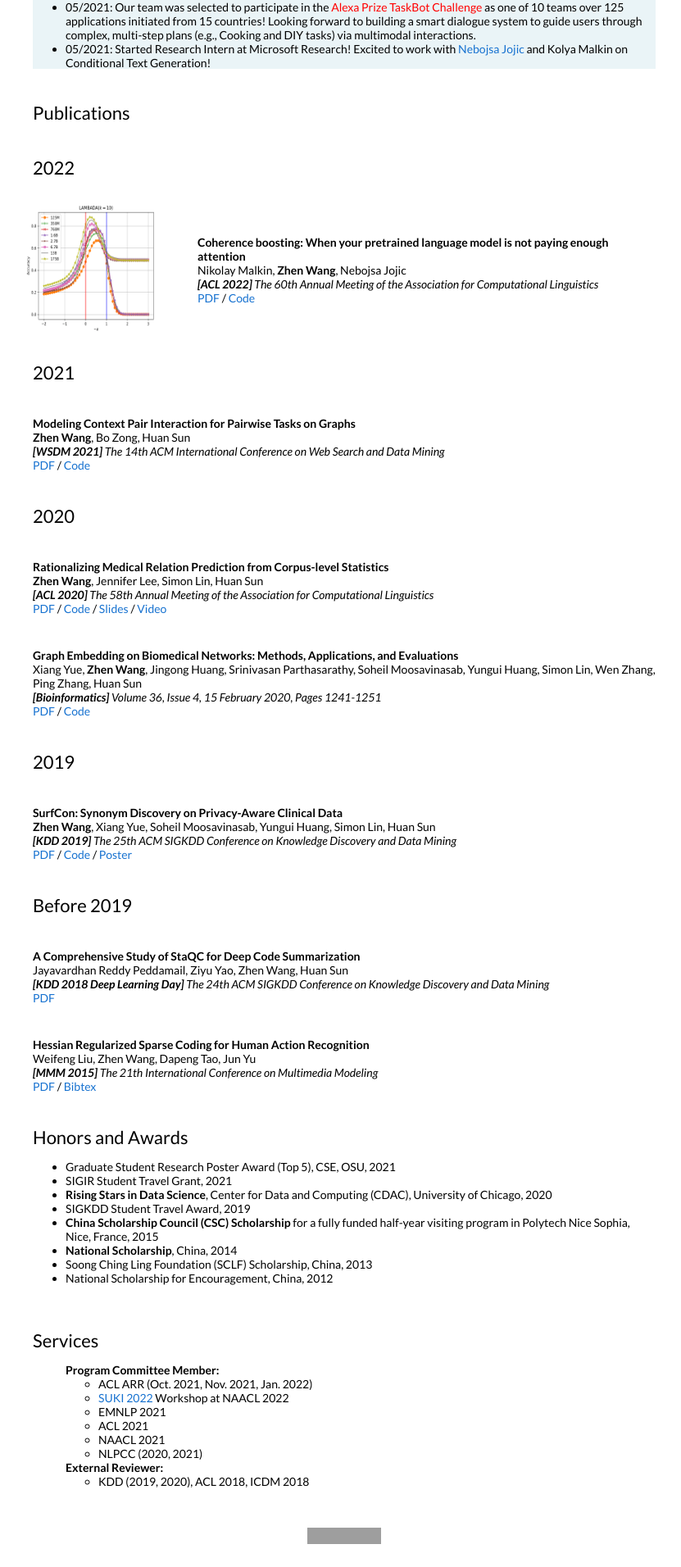
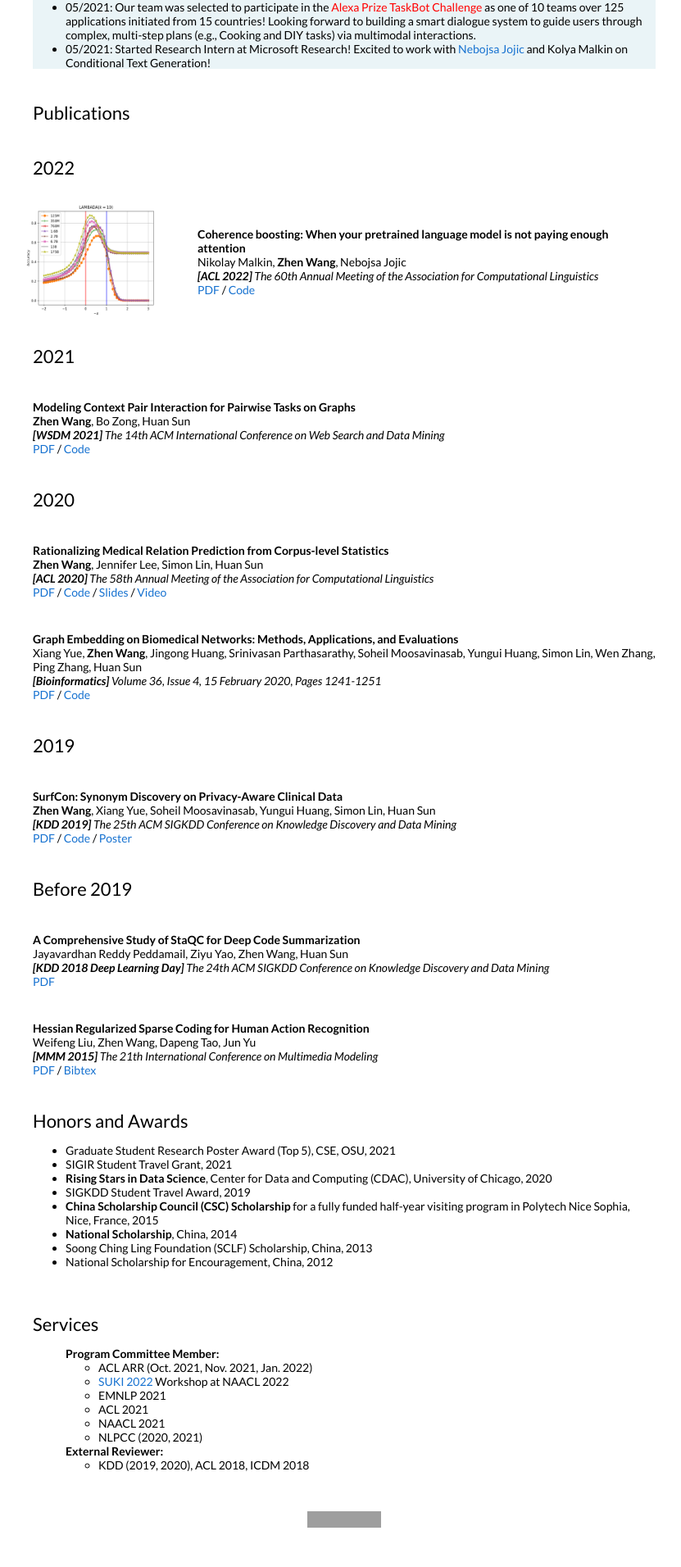
Before and after one commit to zhenwang9102/zhenwang9102.github.io, a Jekyll site: the page built from _posts/2019-06-02-venue.markdown, in a window 1280 px wide. Shown: the part 785-2697 px from the top of the page at 82% size, without its empty margins (220-1051 px from the left). Built offline with Jekyll 4.4.1, drawn with Linux system fonts in a browser that asks for light colours; grey boxes are pictures that could not be loaded.

Commit message:
Update default.html

```diff
--- a/_layouts/default.html
+++ b/_layouts/default.html
@@ -184,7 +184,7 @@
 
           <tr>
             <td style="padding:10px;width:25%;vertical-align:middle;display:inline-block">
-              <img src="/images/CB_ACL_2022.png" alt="cb_acl2022" width="160" height="160" style="border-style: none">
+              <img src="/images/CB_ACL_2022.png" alt="cb_acl2022" width="160" height="140" style="border-style: none">
             </td>
             <td style="width:70%;vertical-align:middle;display:inline-block">
               <h3>Coherence boosting: When your pretrained language model is not paying enough attention</h3>
```
